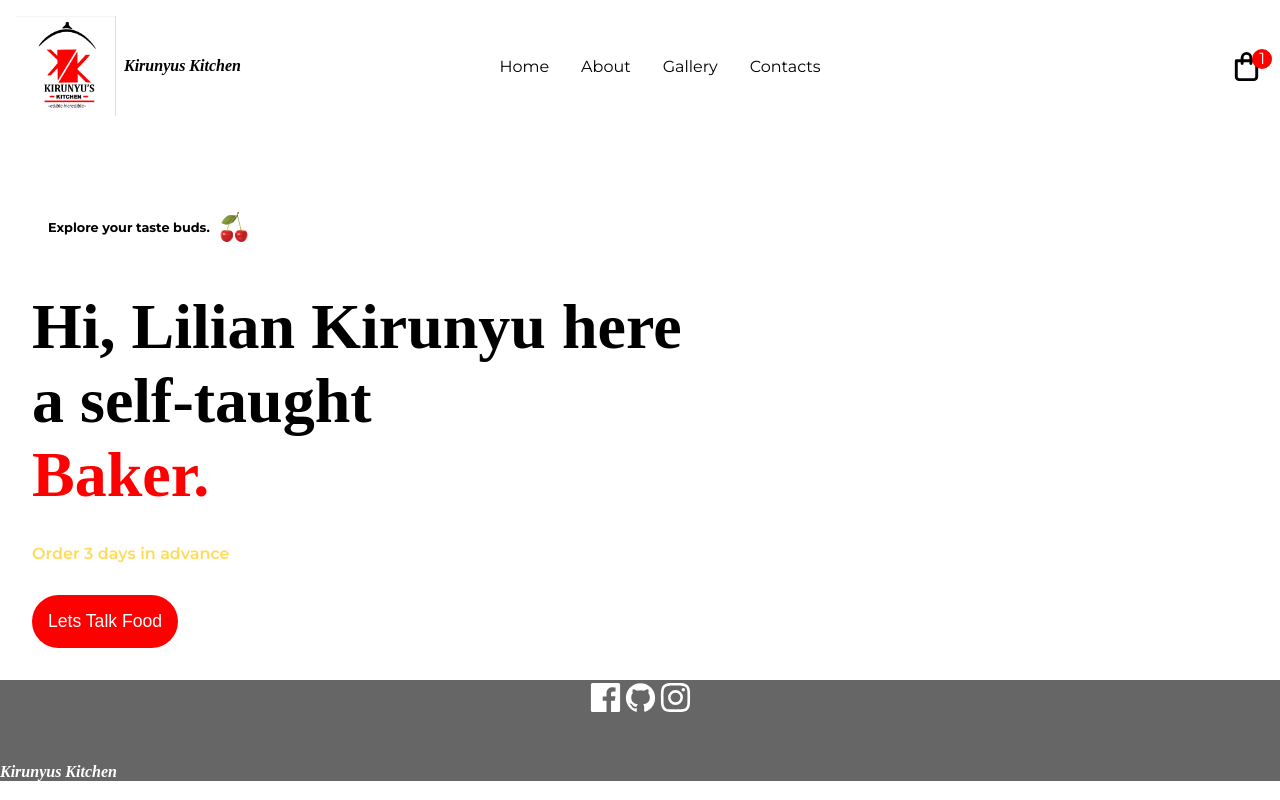
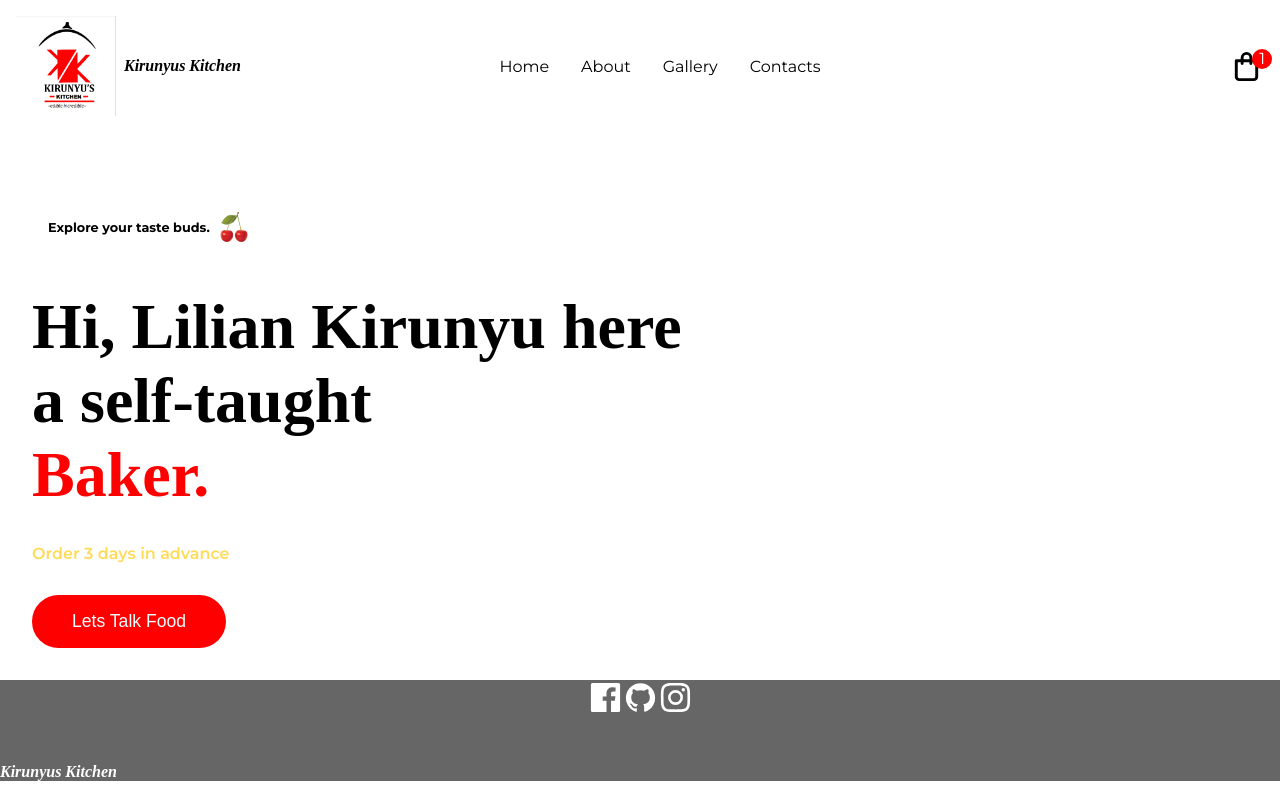
Before and after one commit to Charlotte-Natasha/Kirunyus-Kitchen, a Next.js app: page / in a window 1280 px wide. Built offline with nearby package versions, Linux system fonts and the light colour scheme; a web font is replaced by a local one.

Commit message:
added more btn styling on hero css

```diff
--- a/components/Hero.jsx
+++ b/components/Hero.jsx
@@ -23,7 +23,7 @@ const Hero = () => {
                     Order 3 days in advance
                 </span>
 
-                <button className='btn'>
+                <button className={`btn ${css.btn}`}>
                     Lets Talk Food
                 </button>
             </div>
--- a/styles/Hero.module.css
+++ b/styles/Hero.module.css
@@ -33,3 +33,8 @@
     color: var(--gold);
     font-weight: 600;
 }
+
+.btn{
+    padding: 1rem 2.5rem
+    ;
+}
```
